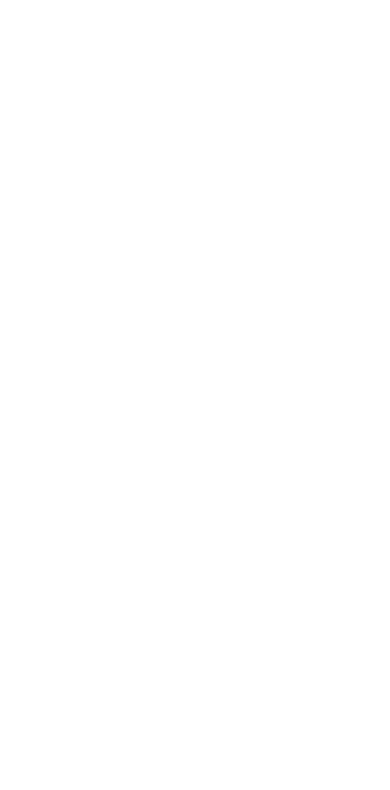
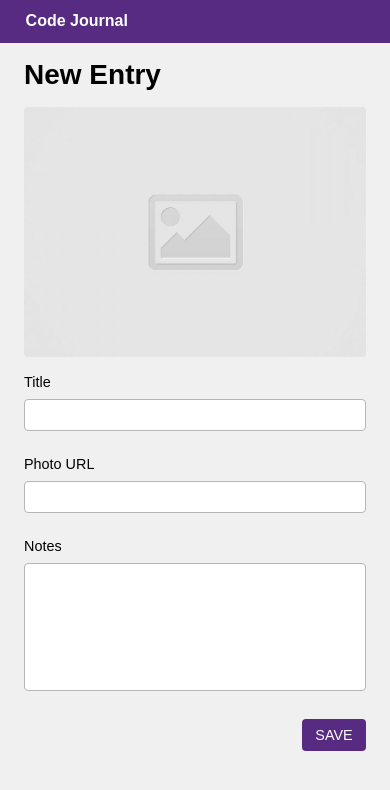
Before and after one commit to jonahp001/code-journal, a website: page index.html in a window 390 px wide. Drawn offline with nearby package versions, Linux system fonts and the light colour scheme; a web font is replaced by a local one.

Commit message:
Complete the HTML form using the appropriate responsive layout classes.

```diff
--- a/css/styles.css
+++ b/css/styles.css
@@ -0,0 +1,91 @@
+html {
+  background-color: #f0f0f0;
+}
+
+header,
+h2,
+label,
+button {
+  font-family: "Proza Libre", sans-serif;
+}
+
+header {
+  background-color: #562b81;
+  color: white;
+  font-size: 0.5rem;
+  padding: 0.1rem;
+}
+
+h2 {
+  font-size: 1.75rem;
+  margin: 1rem 0;
+}
+
+label {
+  font-size: 0.9rem;
+}
+
+#placeholder {
+  max-height: 250px;
+  object-fit: cover;
+  border-radius: 0.25rem;
+}
+
+@media (min-width: 768px) {
+  #placeholder {
+    max-height: 100%;
+  }
+
+  .input-area:first-child {
+    margin-top: 0;
+  }
+}
+
+form {
+  width: 100%;
+}
+
+input,
+textarea {
+  border: 0.08rem solid #b6b6b6;
+  border-radius: 0.25rem;
+  width: 100%;
+  margin: 0.5rem 0;
+  font-family: "Open Sans", sans-serif;
+}
+
+input {
+  height: 2rem;
+}
+
+.input-area {
+  margin: 1rem 0;
+}
+
+.input-area:nth-child(2) {
+  margin-bottom: 0;
+}
+
+textarea {
+  height: 8rem;
+  resize: none;
+}
+
+input:focus,
+textarea:focus {
+  outline-color: #562b81;
+}
+
+.save-button-row {
+  justify-content: end;
+}
+
+button {
+  background-color: #562b81;
+  color: white;
+  font-size: 0.9rem;
+  border-style: none;
+  height: 2rem;
+  width: 4rem;
+  border-radius: 0.25rem;
+}
--- a/index.html
+++ b/index.html
@@ -11,6 +11,9 @@
     integrity="sha512-9usAa10IRO0HhonpyAIVpjrylPvoDwiPUiKdWk5t3PyolY1cOd4DSE0Ga+ri4AuTroPR5aQvXU9xC6qOPnzFeg=="
     crossorigin="anonymous"
     referrerpolicy="no-referrer" />
+  <link rel="preconnect" href="https://fonts.googleapis.com">
+  <link rel="preconnect" href="https://fonts.gstatic.com" crossorigin>
+  <link href="https://fonts.googleapis.com/css2?family=Open+Sans&family=Proza+Libre&display=swap" rel="stylesheet">
   <link rel="stylesheet" href="css/reset.css">
   <link rel="stylesheet" href="css/layout.css">
   <link rel="stylesheet" href="css/styles.css">
@@ -18,10 +21,35 @@
 <body>
   <header>
     <div class="container">
+      <div class="column-full">
+        <h1>Code Journal</h1>
+      </div>
     </div>
   </header>
   <main class="container">
-    <div data-view="entry-form"></div>
+    <div data-view="entry-form">
+      <h2 class="column-half">New Entry</h2>
+      <form class="row" action="index.html" method="post">
+        <img class="column-half" id="placeholder" src="images/placeholder-image-square.jpg">
+        <div class="column-half">
+          <div class="input-area">
+            <label for="title-box">Title</label>
+            <input id="title-box" type="text" name="title">
+          </div>
+          <div class="input-area">
+            <label for="photo-url">Photo URL</label>
+            <input id="photo-url" type="text" name="photo-URL">
+          </div>
+        </div>
+        <div class="column-full input-area">
+          <label for="notes-box">Notes</label>
+          <textarea id="notes-box"></textarea>
+        </div>
+        <div class="row column-full save-button-row">
+          <button type="submit">SAVE</button>
+        </div>
+      </form>
+    </div>
     <div data-view="entries" class="hidden"></div>
   </main>
   <script src="js/data.js"></script>
```
